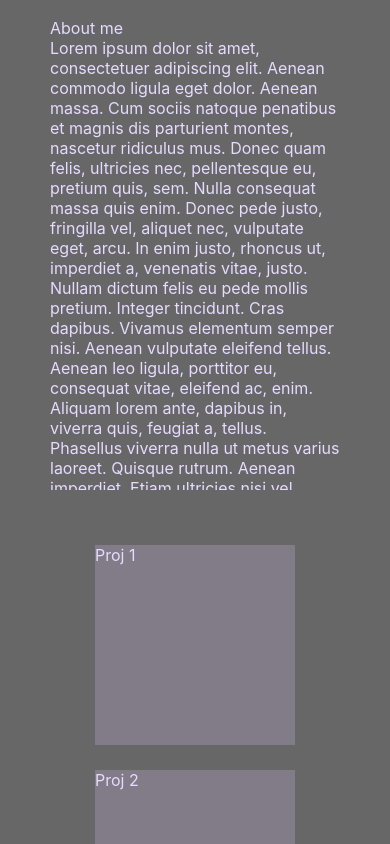
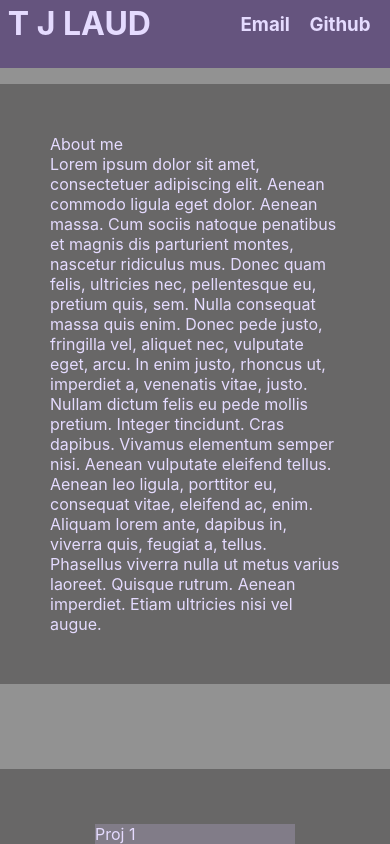
Before and after one commit to tjlaud/React-portfolio, a React (Create React App) app: page / in a window 390 px wide. Shown: the top 844 px of the page. Built offline with nearby package versions, Linux system fonts and the light colour scheme.

Commit message:
intial 1.1

```diff
--- a/src/App.css
+++ b/src/App.css
@@ -12,7 +12,6 @@ body {
   flex-direction: row;
   align-content: center;
   justify-content: center;
-
   background-color: rgb(146, 146, 146);
   width: 100%;
 }
@@ -23,6 +22,7 @@ body {
   background-color: rgb(104, 103, 103);
   min-height: 50vh;
   max-height: 70vh;
+  margin-top: 10vh;
 }
 
 @media (max-width: 1200px) {
@@ -32,13 +32,13 @@ body {
     align-items: center;
     background-color: rgb(146, 146, 146);
     width: 100%;
-    height: 100vh;
   }
 }
 
 /* ------ Header ----- */
 
 .header-bar {
+  position: absolute;
   display: flex;
   flex-direction: row;
   align-items: center;
```
